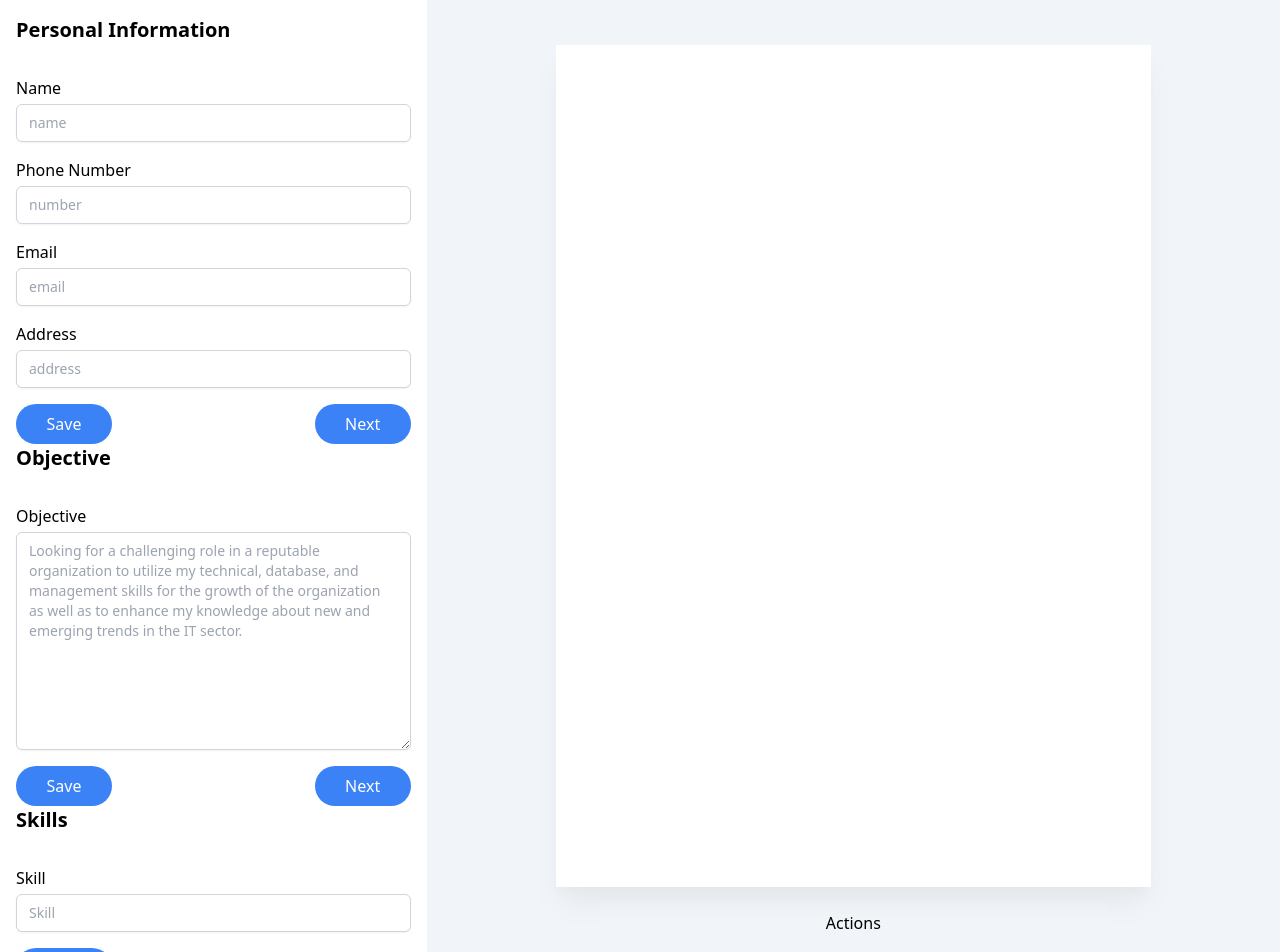
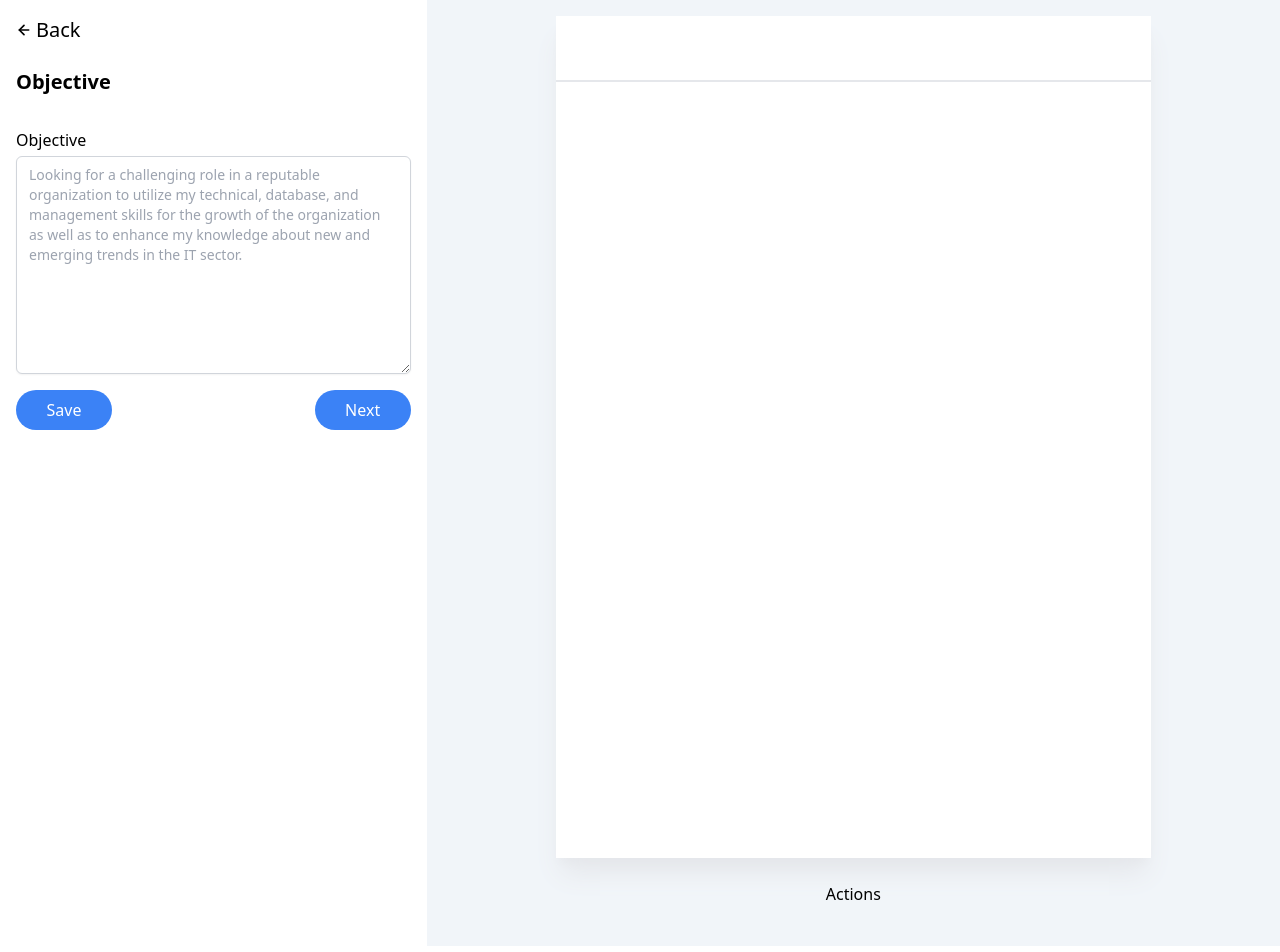
Before and after one commit to ashwindevx/Resume-builder, a React (Create React App) app: page /objective in a window 1280 px wide. Shown: the top 952 px of the page. Built offline with nearby package versions, Linux system fonts and the light colour scheme.

Commit message:
added context

```diff
--- a/src/App.js
+++ b/src/App.js
@@ -1,23 +1,13 @@
-import React, { useState } from "react";
-import PersonalInfoContext from "./Context/PersonalInfoContext.js";
+import React from "react";
 
 import Layout from "./components/Layout/Layout.js";
-import ObjectiveContext from "./Context/ObjectiveContext.js";
-import SkillsContext from "./Context/SkillsContext.js";
+import Store from "./Store.js";
 
 function App() {
-  const [personalInfo, setPersonalInfo] = useState([]);
-  const [objective, setObjective] = useState([]);
-  const [skills, setSkills] = useState([]);
-
   return (
-    <PersonalInfoContext.Provider value={[personalInfo, setPersonalInfo]}>
-      <ObjectiveContext.Provider value={[objective, setObjective]}>
-        <SkillsContext.Provider value={[skills, setSkills]}>
-          <Layout />
-        </SkillsContext.Provider>
-      </ObjectiveContext.Provider>
-    </PersonalInfoContext.Provider>
+    <Store>
+      <Layout />
+    </Store>
   );
 }
 
--- /dev/null
+++ b/src/Store.js
@@ -0,0 +1,30 @@
+import React, { useState } from "react";
+
+export const Context = React.createContext();
+
+const Store = ({ children }) => {
+  const [state, setState] = useState({
+    personalInfo: {},
+    objective: "",
+    skills: [],
+  });
+  console.log(state.skills);
+
+  function updatePersonalInfo(data) {
+    return setState({ ...state, personalInfo: data });
+  }
+
+  function updateObjective(data) {
+    return setState({ ...state, objective: data });
+  }
+
+  function updateSkills(data) {
+    return setState({ ...state, skills: data });
+  }
+
+  const value = { state, updatePersonalInfo, updateObjective, updateSkills };
+
+  return <Context.Provider value={value}>{children}</Context.Provider>;
+};
+
+export default Store;
--- a/src/components/Layout/Dashboard/Dashboard.js
+++ b/src/components/Layout/Dashboard/Dashboard.js
@@ -1,23 +1,17 @@
-import React, { useState, useContext } from "react";
+import React from "react";
+import { Routes, Route } from "react-router-dom";
 import PersonalInfo from "./PersonalInfo.js";
 import Objective from "./Objective.js";
 import Skills from "./Skills.js";
 
-// import ObjectiveContext from "../../../Context/ObjectiveContext.js";
-// import PersonalInfoContext from "../../../Context/PersonalInfoContext.js";
-
 const Dashboard = () => {
-  // const [personalInfo, setPersonalInfo] = useContext(PersonalInfoContext);
-  // const [objective, setObjectiveText] = useContext(ObjectiveContext);
-
-  // const [togglePersonalInfo, setTogglePersonalInfo] = useState(true);
-  // const [toggleObjective, setToggleObjective] = useState(false);
-
   return (
     <div className="bg-white w-1/3 p-4">
-      <PersonalInfo />
-      <Objective />
-      <Skills />
+      <Routes>
+        <Route path="/" element={<PersonalInfo />} />
+        <Route path="objective" element={<Objective />} />
+        <Route path="skill" element={<Skills />} />
+      </Routes>
     </div>
   );
 };
--- a/src/components/Layout/Dashboard/Objective.js
+++ b/src/components/Layout/Dashboard/Objective.js
@@ -1,12 +1,18 @@
 import React, { useState, useContext } from "react";
+
+import { Context } from "../../../Store.js";
+
+import { Link } from "react-router-dom";
+
 import Button from "../../UI/Button.js";
-import ObjectiveContext from "../../../Context/ObjectiveContext.js";
+import BackButton from "../../UI/BackButton.js";
 
 const Objective = () => {
+  const { state } = useContext(Context);
+  const { updateObjective } = useContext(Context);
+
   const [objectiveText, setObjectiveText] = useState("");
   const [nextDisabled, setNextDisabled] = useState(true);
-
-  const [objective, setObjective] = useContext(ObjectiveContext);
 
   const objChange = (e) => {
     setObjectiveText(e.target.value);
@@ -14,16 +20,13 @@ const Objective = () => {
 
   const submitHandler = (e) => {
     e.preventDefault();
-    setObjective([
-      {
-        Text: objectiveText,
-      },
-    ]);
+    updateObjective(objectiveText);
     setNextDisabled(false);
   };
 
   return (
     <div>
+      <BackButton to={"/"} />
       <p className="text-xl font-semibold mb-8">Objective</p>
       <form onSubmit={submitHandler}>
         <label htmlFor="objective">Objective</label>
@@ -33,6 +36,7 @@ const Objective = () => {
           rows="10"
           maxLength="250"
           required
+          value={state.objective || objectiveText}
           onChange={objChange}
           placeholder={
             "Looking for a challenging role in a reputable organization to utilize my technical, database, and management skills for the growth of the organization as well as to enhance my knowledge about new and emerging trends in the IT sector."
@@ -40,11 +44,13 @@ const Objective = () => {
           className="mt-1 mb-4 px-3 py-2 bg-white border shadow-sm border-gray-300 placeholder-gray-400 focus:outline-none focus:border-sky-500 focus:ring-sky-500 block w-full rounded-md sm:text-sm focus:ring-1"
         />
         <div className="flex justify-between w-full">
-          <Button cta={"Save"} nextDisabled={nextDisabled} />
+          <Button nextDisabled={nextDisabled}>Save</Button>
           {nextDisabled ? (
-            <Button cta={"Next"} disabled={"disabled"} />
+            <Button disabled={"disabled"}>Next</Button>
           ) : (
-            <Button cta={"Next"} />
+            <Button>
+              <Link to="/skill">Next</Link>
+            </Button>
           )}
         </div>
       </form>
--- a/src/components/Layout/Dashboard/PersonalInfo.js
+++ b/src/components/Layout/Dashboard/PersonalInfo.js
@@ -1,7 +1,11 @@
 import React, { useState, useContext } from "react";
+import { Link } from "react-router-dom";
+
+import { Context } from "../../../Store.js";
+
 import Input from "../../UI/Input.js";
 import Button from "../../UI/Button.js";
-import PersonalInfoContext from "../../../Context/PersonalInfoContext.js";
+// import PersonalInfoContext from "../../../Context/PersonalInfoContext.js";
 
 const PersonalInfo = () => {
   const [name, setName] = useState("");
@@ -9,15 +13,13 @@ const PersonalInfo = () => {
   const [email, setEmail] = useState("");
   const [address, setAddress] = useState("");
 
+  const { state } = useContext(Context);
+  const { updatePersonalInfo } = useContext(Context);
+
   const [nextDisabled, setNextDisabled] = useState(true);
-
-  const [personalInfo, setPersonalInfo] = useContext(PersonalInfoContext);
 
   const nameChange = (e) => {
     setName(e.target.value);
-    if (e.target.value === "") {
-      setNextDisabled(true);
-    }
   };
 
   const numberChange = (e) => {
@@ -34,59 +36,67 @@ const PersonalInfo = () => {
 
   const submitHandler = (e) => {
     e.preventDefault();
-    setPersonalInfo([
-      {
-        Name: name,
-        Number: number,
-        Email: email,
-        Address: address,
-      },
-    ]);
-    setNextDisabled(false);
+    updatePersonalInfo({
+      name: name,
+      number: number,
+      email: email,
+      address: address,
+    });
+    if (name && number && email && address) {
+      setNextDisabled(false);
+    } else {
+      setNextDisabled(true);
+    }
   };
 
   return (
     <div>
       <p className="text-xl font-semibold mb-8">Personal Information</p>
       <form onSubmit={submitHandler}>
+        <label>Name</label>
         <Input
           html={"name"}
-          labelVal={"Name"}
           type={"text"}
           placeholder={"name"}
           id={"name"}
           onChange={nameChange}
+          value={state.personalInfo.name}
         />
+        <label>Number</label>
         <Input
           html={"number"}
-          labelVal={"Phone Number"}
           type={"number"}
           placeholder={"number"}
           id={"number"}
           onChange={numberChange}
+          value={state.personalInfo.number}
         />
+        <label>Email</label>
         <Input
           html={"email"}
-          labelVal={"Email"}
           type={"text"}
           placeholder={"email"}
           id={"email"}
           onChange={emailChange}
+          value={state.personalInfo.email}
         />
+        <label>Address</label>
         <Input
           html={"address"}
-          labelVal={"Address"}
           type={"text"}
           placeholder={"address"}
           id={"address"}
           onChange={addressChange}
+          value={state.personalInfo.address}
         />
         <div className="flex justify-between w-full">
-          <Button cta={"Save"} nextDisabled={nextDisabled} />
+          <Button nextDisabled={nextDisabled}>Save</Button>
           {nextDisabled ? (
-            <Button cta={"Next"} disabled={"disabled"} />
+            <Button disabled={"disabled"}>Next</Button>
           ) : (
-            <Button cta={"Next"} />
+            <Button>
+              <Link to="/objective">Next</Link>
+            </Button>
           )}
         </div>
       </form>
--- a/src/components/Layout/Dashboard/Skills.js
+++ b/src/components/Layout/Dashboard/Skills.js
@@ -1,136 +1,69 @@
 import React, { useState, useContext } from "react";
+import { Link } from "react-router-dom";
+import { Context } from "../../../Store.js";
 import Button from "../../UI/Button";
+import BackButton from "../../UI/BackButton";
 import Input from "../../UI/Input";
 
-import SkillsContext from "../../../Context/SkillsContext";
+export default function Skills() {
+  const { updateSkills } = useContext(Context);
+  const [skillsList, setSkillsList] = useState([""]);
+  const [nextDisabled, setNextDisabled] = useState(true);
 
-export default function Skills() {
-  const [skill, setSkill] = useState("");
-  const [add, setAdd] = useState(false);
-  const [inputList, setInputList] = useState([]);
-
-  const [skills, setSkills] = useContext(SkillsContext);
-
-  const changeHandler = (e) => {
-    setSkill(e.target.value);
-    setAdd(true);
+  const changeHandler = (i, e) => {
+    let skills = [...skillsList];
+    skills[i] = e.target.value;
+    setSkillsList(skills);
   };
 
   const addClickHandler = () => {
-    if (skill && add) {
-      setInputList(
-        inputList
-          .concat(
-            <Input
-              type={"text"}
-              placeholder={"Skill"}
-              id={"Skill"}
-              htmlFor={"Skill"}
-              labelVal={"Skill"}
-              key={Math.random()}
-              required
-              onChange={changeHandler}
-            />
-          )
-          .slice(0, 2)
-      );
+    let isNotEmpty = skillsList.every((skill) => !!skill);
+    if (skillsList.length >= 3 || !isNotEmpty) {
+      return;
     }
-    setAdd(false);
-    setSkills([
-      {
-        SkillOne: skill,
-        SkillTwo: skill,
-        SkillThree: skill,
-      },
-    ]);
-    console.log(skill);
+    setSkillsList([...skillsList, ""]);
   };
 
   const submitHandler = (e) => {
     e.preventDefault();
-    console.log(skills);
+    updateSkills(skillsList);
+    setNextDisabled(false);
   };
 
   return (
     <div>
+      <BackButton to={"/objective"} />
       <p className="text-xl font-semibold mb-8">Skills</p>
       <form onSubmit={submitHandler}>
+        {skillsList.map((skill, i) => {
+          return (
+            <>
+              <label>Skill</label>
               <Input
                 type={"text"}
                 placeholder={"Skill"}
-          id={"Skill"}
-          htmlFor={"Skill"}
-          labelVal={"Skill"}
+                id={`skill${i}`}
+                htmlFor={`skill${i}`}
+                key={i}
                 required
-          onChange={changeHandler}
-        />
-        {inputList}
-        {/* switch statement for adding inputs */}
-
-        {/* {(() => {
-          switch (count) {
-            case 2:
-              return (
-                <Input
-                  type={"text"}
-                  placeholder={"Skill 2"}
-                  id={"Skill2"}
-                  htmlFor={"Skill2"}
-                  labelVal={"Skill 2"}
-                  required
-                />
-              );
-            case 3:
-              return (
-                <>
-                  <Input
-                    type={"text"}
-                    placeholder={"Skill 2"}
-                    id={"Skill2"}
-                    htmlFor={"Skill2"}
-                    labelVal={"Skill 2"}
-                    required
-                  />
-                  <Input
-                    type={"text"}
-                    placeholder={"Skill 3"}
-                    id={"Skill3"}
-                    htmlFor={"Skill3"}
-                    labelVal={"Skill 3"}
-                    required
+                onChange={(e) => changeHandler(i, e)}
               />
             </>
           );
-            case 4:
-              return (
-                <>
-                  <Input
-                    type={"text"}
-                    placeholder={"Skill 2"}
-                    id={"Skill2"}
-                    htmlFor={"Skill2"}
-                    labelVal={"Skill 2"}
-                    required
-                  />
-                  <Input
-                    type={"text"}
-                    placeholder={"Skill 3"}
-                    id={"Skill3"}
-                    htmlFor={"Skill3"}
-                    labelVal={"Skill 3"}
-                    required
-                  />
-                  <p>Cannot add more Skills</p>
-                </>
-              );
-            default:
-              return null;
-          }
-        })()} */}
-        {inputList.length === 2 ? (
-          <Button cta={"Save"} />
+        })}
+        {skillsList.length < 3 ? (
+          <Button onClick={addClickHandler}>+</Button>
         ) : (
-          <Button cta={"+"} onClick={addClickHandler} />
+          <div className="flex justify-between w-full">
+            <Button>Save</Button>
+            {nextDisabled ? (
+              <Button disabled={"disabled"}>Next</Button>
+            ) : (
+              <Button>
+                <Link to="/skill">Next</Link>
+              </Button>
+            )}
+          </div>
         )}
       </form>
     </div>
--- a/src/components/Layout/Resume/Resume.js
+++ b/src/components/Layout/Resume/Resume.js
@@ -1,38 +1,45 @@
-import React, { useState, useContext } from "react";
-import ObjectiveContext from "../../../Context/ObjectiveContext.js";
-import PersonalInfoContext from "../../../Context/PersonalInfoContext.js";
+import React, { useContext } from "react";
 import ResumeActions from "./ResumeActions.js";
 
+import { Context } from "../../../Store.js";
+
 const Resume = () => {
-  const [personalInfo, setPersonalInfo] = useContext(PersonalInfoContext);
-  const [objective, setObjectiveText] = useContext(ObjectiveContext);
+  const { state } = useContext(Context);
 
   return (
     <div className="flex flex-col items-center justify-center p-4 bg-slate-100 w-2/3">
       <div className="w-595 h-842 bg-white shadow-xl shadow-gray-200">
-        {personalInfo.map((info) => {
-          return (
+        {/* personalInfo */}
+        {state.personalInfo ? (
           <div
             key={Math.random()}
             className="flex justify-between items-end p-8 border-b-2 border-gray-200"
           >
-              <p className="text-3xl font-bold">{info.Name}</p>
+            <p className="text-3xl font-bold">{state.personalInfo.name}</p>
             <div className="text-right">
-                <p>{info.Number}</p>
-                <p>{info.Email}</p>
-                <p>{info.Address}</p>
+              <p>{state.personalInfo.number}</p>
+              <p>{state.personalInfo.email}</p>
+              <p>{state.personalInfo.address}</p>
             </div>
           </div>
-          );
-        })}
-        {objective.map((objText) => {
-          return (
-            <div key={Math.random()} className="p-8">
+        ) : null}
+        {/* objective  */}
+        {state.objective ? (
+          <div key={Math.random()} className="p-8 pb-0">
             <p className="text-2xl font-bold pb-2">Objective</p>
-              <p>{objText.Text}</p>
+            <p>{state.objective}</p>
           </div>
-          );
-        })}
+        ) : null}
+        {state.skills.length ? (
+          <div key={Math.random()} className="p-8 pb-0">
+            <p className="text-2xl font-bold pb-2">Skills</p>
+            <ul className="list-decimal ml-5">
+              <li>{state.skills[0]}</li>
+              <li>{state.skills[1]}</li>
+              <li>{state.skills[2]}</li>
+            </ul>
+          </div>
+        ) : null}
       </div>
       <ResumeActions />
     </div>
--- /dev/null
+++ b/src/components/UI/BackButton.js
@@ -0,0 +1,15 @@
+import React from "react";
+import { Link } from "react-router-dom";
+
+import arrow from "../../assets/arrow-left.svg";
+
+const BackButton = ({ ...restprops }) => {
+  return (
+    <Link {...restprops} className="flex items-center text-xl mb-6">
+      <img src={arrow} alt="left arrow" className="w-4 mr-1" />
+      Back
+    </Link>
+  );
+};
+
+export default BackButton;
--- a/src/components/UI/Button.js
+++ b/src/components/UI/Button.js
@@ -1,15 +1,12 @@
 import React from "react";
 
-const Button = ({ cta, disabled, onClick }) => {
+const Button = ({ ...restProps }) => {
   return (
     <>
       <button
         className="text-white w-24 p-2 rounded-full bg-blue-500"
-        disabled={disabled}
-        onClick={onClick}
-      >
-        {cta}
-      </button>
+        {...restProps}
+      ></button>
     </>
   );
 };
--- a/src/components/UI/Input.js
+++ b/src/components/UI/Input.js
@@ -1,16 +1,11 @@
 import React from "react";
 
-const Input = ({ type, placeholder, id, html, labelVal, key, onChange }) => {
+const Input = ({ ...restProps }) => {
   return (
     <>
-      <label htmlFor={html}>{labelVal}</label>
+      <label {...restProps}></label>
       <input
-        type={type}
-        placeholder={placeholder}
-        id={id}
-        key={key}
-        required
-        onChange={onChange}
+        {...restProps}
         className="mt-1 mb-4 px-3 py-2 bg-white border shadow-sm border-gray-300 placeholder-gray-400 focus:outline-none focus:border-sky-500 focus:ring-sky-500 block w-full rounded-md sm:text-sm focus:ring-1"
       />
     </>
```
Also changed, not shown: src/assets/arrow-left.svg (added). Lines whose indentation alone changed are shown as unchanged.
